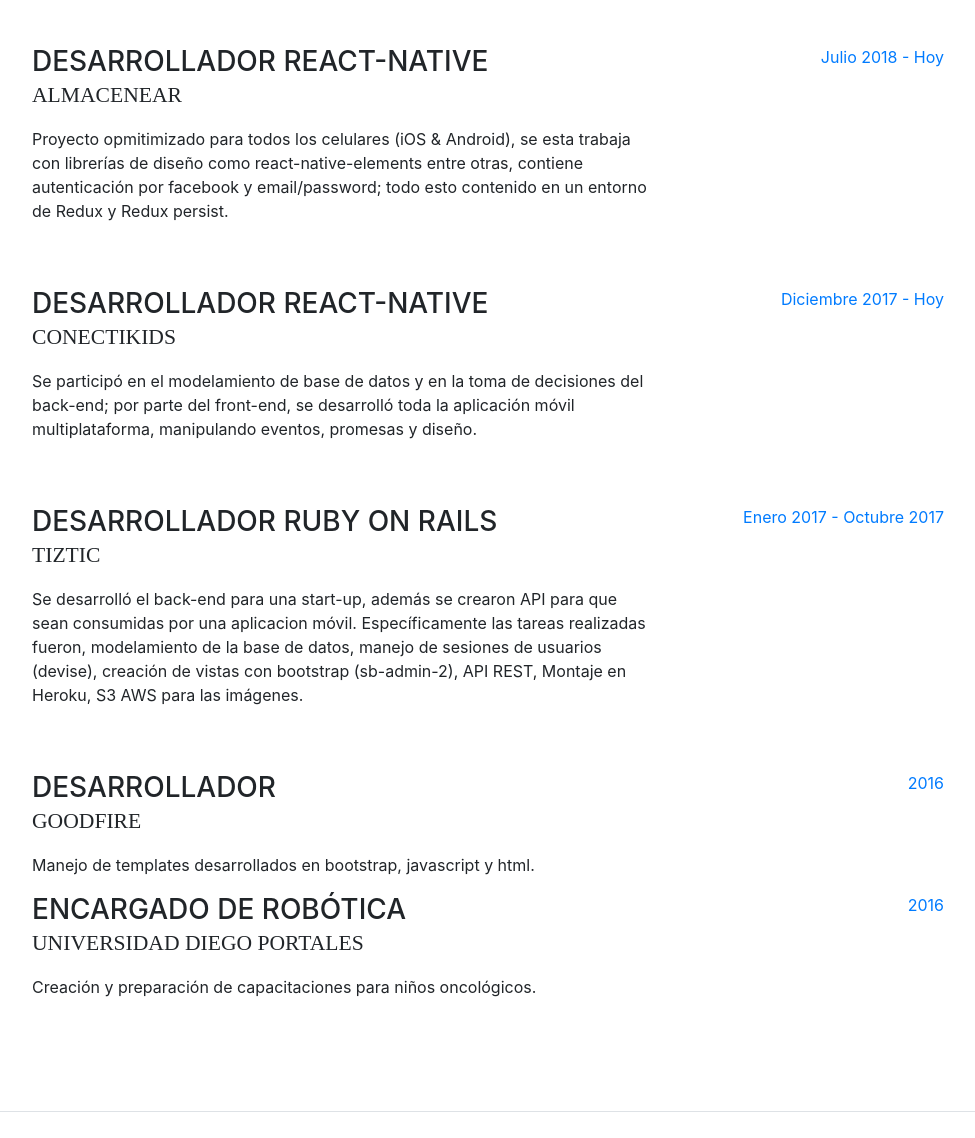
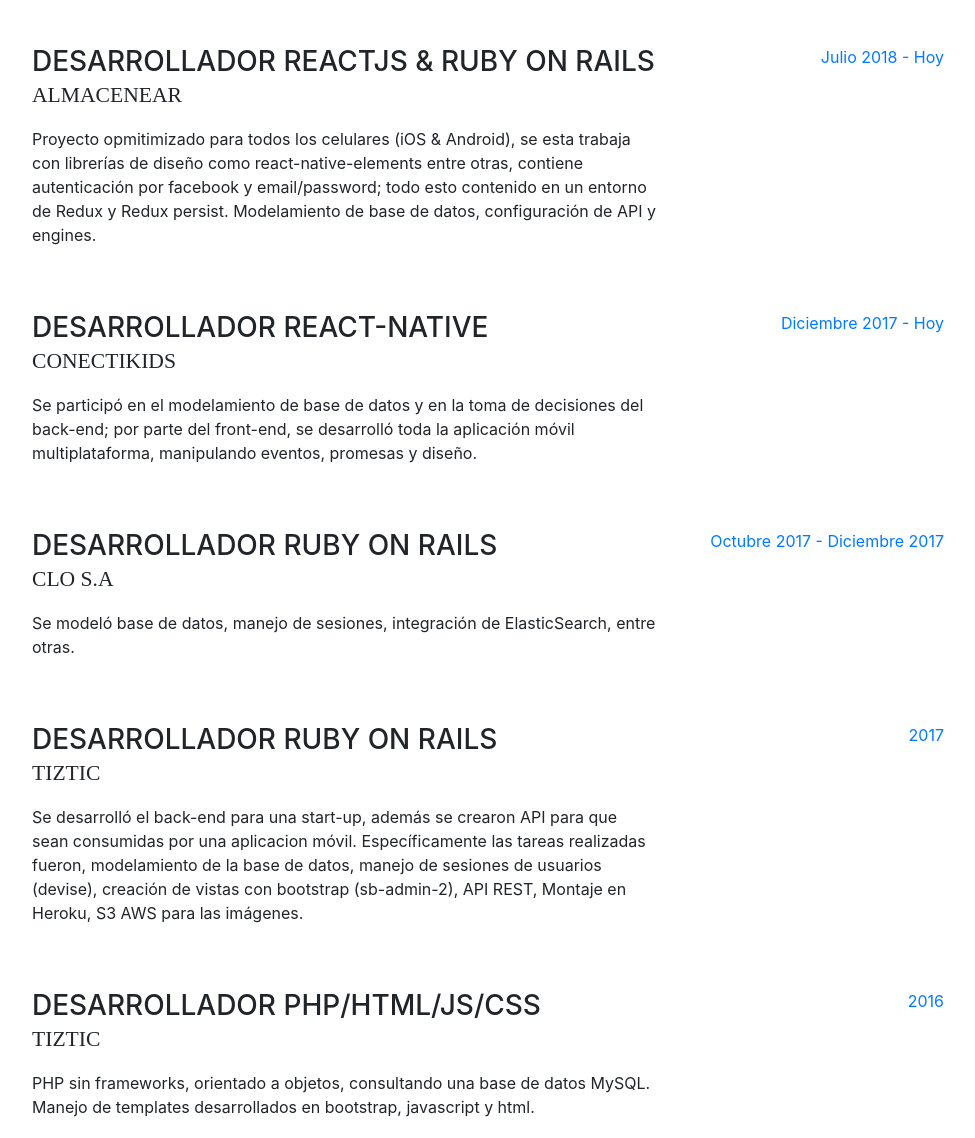
Before and after one commit to TobalOW/tobalow.github.io, a website with bundled scripts: page index.html in a window 1280 px wide. Shown: the part 889-2027 px from the top of the page, without its empty margins (288-1263 px from the left). Built offline with nearby package versions, Linux system fonts and the light colour scheme; a web font is replaced by a local one.

Commit message:
update cv

```diff
--- a/index.html
+++ b/index.html
@@ -73,8 +73,7 @@
           </div>
           <p class="mb-5">
             Estudiante cursando el último año de Ingeniería Civil Informática y Telecomunicaciones en la Universidad Diego Portales. <br>
-            Me llaman mucho la atención los desarrollos innovadores, me gusta el ambiente que se forma en las start-up's, es por esto que el stack que me he ido formando va enfocado a la programación ágil.
-
+            Me llaman mucho la atención los desarrollos innovadores, me gusta el ambiente que se forma en las start-up's, considero que aprendo nuevas tecnologías fácilmente además que el stack que me he ido formando va enfocado a la programación ágil.
           </p>
           <ul class="list-inline list-social-icons mb-0">
             <li class="list-inline-item">
@@ -119,13 +118,13 @@
 
           <div class="resume-item d-flex flex-column flex-md-row mb-5">
             <div class="resume-content mr-auto">
-              <h3 class="mb-0">Desarrollador React-Native</h3>
+              <h3 class="mb-0">Desarrollador ReactJS & Ruby on Rails</h3>
               <div class="subheading mb-3">AlmaceNear</div>
               <p>
                 Proyecto opmitimizado para todos los celulares (iOS & Android),
                 se esta trabaja con librerías de diseño como react-native-elements entre otras,
                 contiene autenticación por facebook y email/password; todo esto contenido en un entorno
-                de Redux y Redux persist.
+                de Redux y Redux persist. Modelamiento de base de datos, configuración de API y engines.
               </p>
             </div>
             <div class="resume-date text-md-right">
@@ -149,6 +148,19 @@
           <div class="resume-item d-flex flex-column flex-md-row mb-5">
             <div class="resume-content mr-auto">
               <h3 class="mb-0">Desarrollador Ruby on Rails</h3>
+              <div class="subheading mb-3">CLO S.A</div>
+              <p>
+                Se modeló base de datos, manejo de sesiones, integración de ElasticSearch, entre otras.
+              </p>
+            </div>
+            <div class="resume-date text-md-right">
+              <span class="text-primary">Octubre 2017 - Diciembre 2017</span>
+            </div>
+          </div>
+
+          <div class="resume-item d-flex flex-column flex-md-row mb-5">
+            <div class="resume-content mr-auto">
+              <h3 class="mb-0">Desarrollador Ruby on Rails</h3>
               <div class="subheading mb-3">Tiztic</div>
               <p>
                 Se desarrolló el back-end para una start-up, además se crearon API para que sean consumidas por una aplicacion móvil. Específicamente las tareas realizadas fueron,
@@ -161,15 +173,18 @@
               </p>
             </div>
             <div class="resume-date text-md-right">
-              <span class="text-primary">Enero 2017 - Octubre 2017</span>
+              <span class="text-primary">2017</span>
             </div>
           </div>
 
-          <div class="resume-item d-flex flex-column flex-md-row">
+          <div class="resume-item d-flex flex-column flex-md-row mb-5">
             <div class="resume-content mr-auto">
-              <h3 class="mb-0">Desarrollador</h3>
-              <div class="subheading mb-3">GoodFire</div>
-              <p>Manejo de templates desarrollados en bootstrap, javascript y html.</p>
+              <h3 class="mb-0">Desarrollador PHP/HTML/JS/CSS</h3>
+              <div class="subheading mb-3">Tiztic</div>
+              <p>
+                PHP sin frameworks, orientado a objetos, consultando una base de datos MySQL.
+                Manejo de templates desarrollados en bootstrap, javascript y html.
+              </p>
             </div>
             <div class="resume-date text-md-right">
               <span class="text-primary">2016</span>
@@ -215,6 +230,8 @@
               <div>Curso avanzado de React-Native</div>
               <div>Curso básico de Ruby on Rails</div>
               <div>Curso avanzado de Ruby on Rails</div>
+              <div>Curso básico de Unity2D</div>
+              <div>Curso avanzado de Unity2D</div>
             </div>
             <div class="resume-date text-md-right">
               <span class="text-primary">2015 - Hoy</span>
@@ -276,7 +293,7 @@
       <section class="resume-section p-3 p-lg-5 d-flex flex-column" id="interests">
         <div class="my-auto">
           <h2 class="mb-5">Interés</h2>
-          <p>Aparte de desempeñarme como desarrollador, me gustan mucho los deportes, actualmente practico ciclismo de pista y ruta, en donde pertenezco a un club. Además me llaman mucho la atención los videojuegos, he participado de GameJams; eventos que en un fin de semana debes terminar un juego. </p>
+          <p>Aparte de desempeñarme como desarrollador, me gustan mucho los deportes, actualmente practico ciclismo de pista y ruta, en donde pertenezco a un club. Además me llaman mucho la atención los videojuegos, he participado de GameJams; eventos que en un fin de semana debes desarrollar un juego. </p>
         </div>
       </section>
 
```
